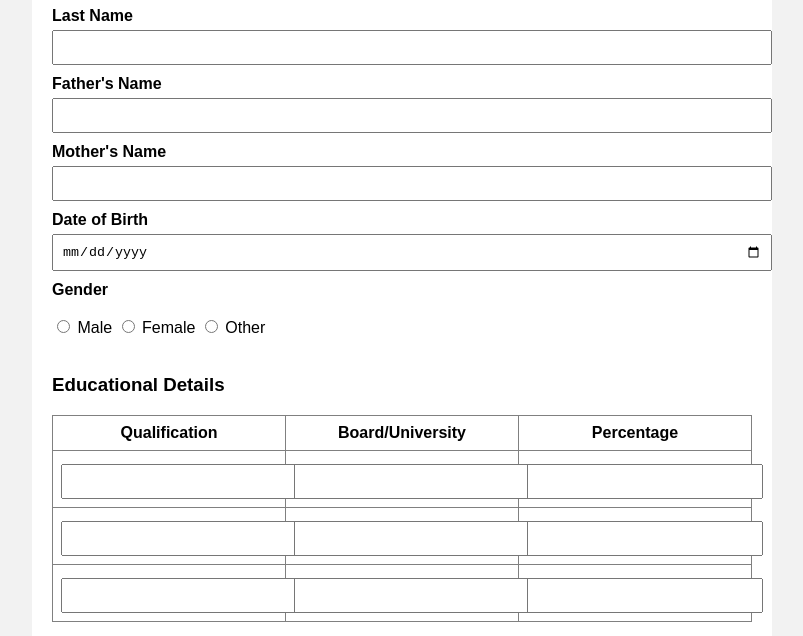
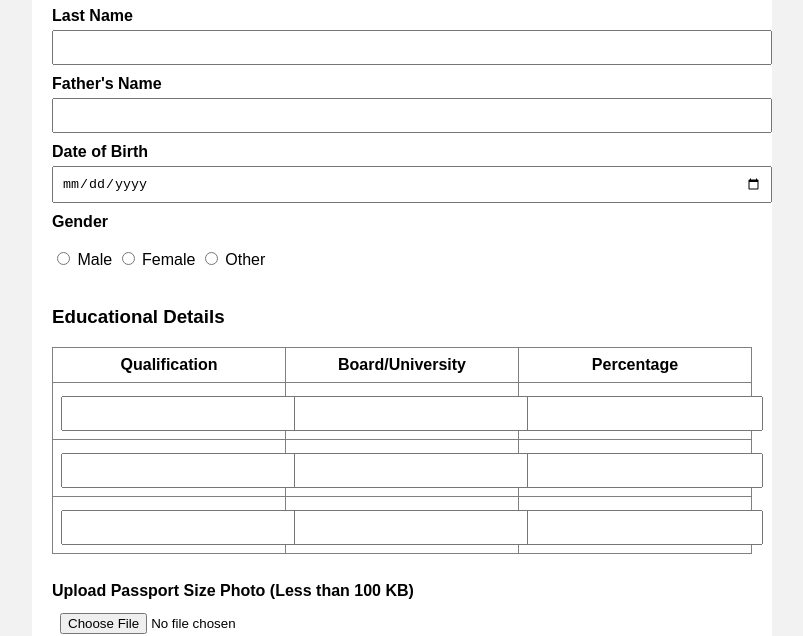
Before and after one commit to AnshulBenjamin/task3, a plain HTML site: page index.html in a window 1280 px wide. Shown: the part 179-815 px from the top of the page, without its empty margins (238-1041 px from the left). Drawn offline with Linux system fonts and the light colour scheme.

Commit message:
Remove mother's name input field
Removed mother's name input field from the form.

```diff
--- a/index.html
+++ b/index.html
@@ -20,8 +20,7 @@
         <label>Father's Name</label>
         <input type="text" id="father">
 
-        <label>Mother's Name</label>
-        <input type="text" id="mother">
+
 
         <label>Date of Birth</label>
         <input type="date" id="dob">
```
